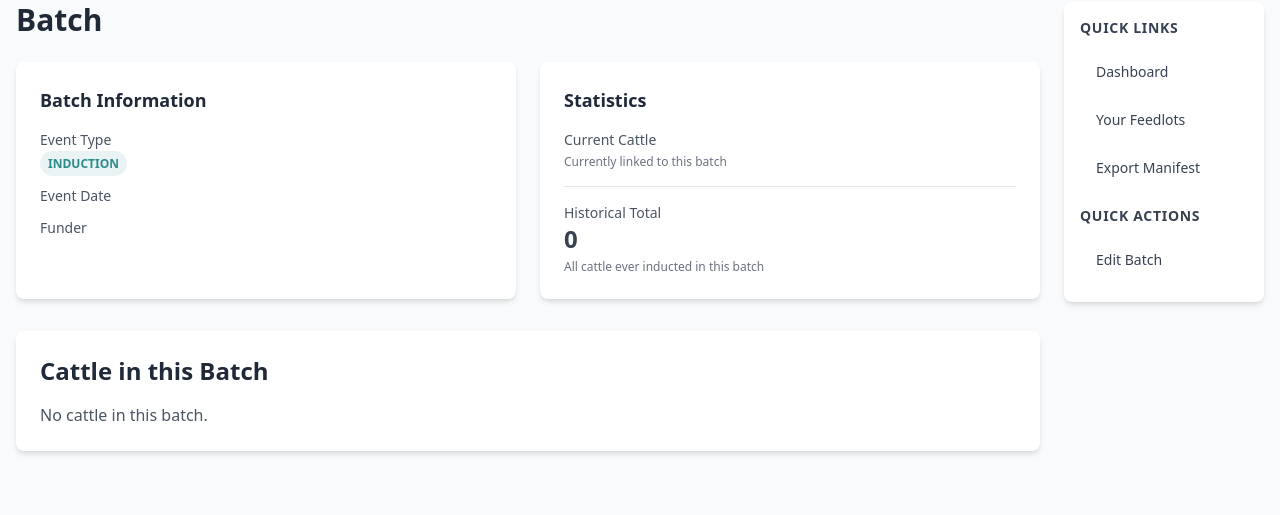
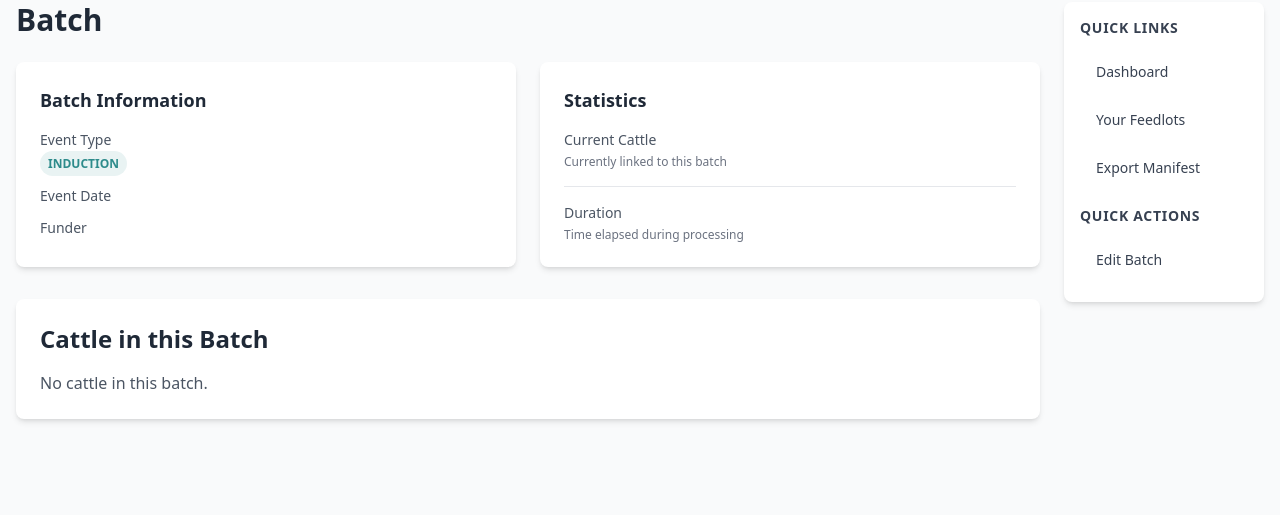
Before and after one commit to CoreNeuroHub/herdlinx-saas, a Flask app: template app/templates/feedlot/batches/view.html in a window 1280 px wide. Shown: the part 159-674 px from the top of the page. Run offline with Flask 3, Linux system fonts and the light colour scheme; the template is opened without the code that fills it, so the values that code supplies are empty; some libraries are stand-ins or nearby versions.

Commit message:
added time duration of events

```diff
--- a/app/templates/feedlot/batches/view.html
+++ b/app/templates/feedlot/batches/view.html
@@ -43,13 +43,15 @@
                 <div class="space-y-4">
                     <div>
                         <p class="text-sm text-gray-600">Current Cattle</p>
-                        <p class="text-3xl font-bold text-teal" data-testid="batch-current-cattle-count">{{ batch.cattle_count }}</p>
+                        <p class="text-3xl font-bold text-teal" data-testid="batch-current-cattle-count">{{
+                            batch.cattle_count }}</p>
                         <p class="text-xs text-gray-500 mt-1">Currently linked to this batch</p>
                     </div>
                     <div class="border-t pt-4">
-                        <p class="text-sm text-gray-600">Historical Total</p>
-                        <p class="text-2xl font-bold text-gray-700" data-testid="batch-historical-cattle-count">{{ batch.historical_cattle_count or 0 }}</p>
-                        <p class="text-xs text-gray-500 mt-1">All cattle ever inducted in this batch</p>
+                        <p class="text-sm text-gray-600">Duration</p>
+                        <p class="text-2xl font-bold text-gray-700" data-testid="batch-duration">{{ batch.duration }}
+                        </p>
+                        <p class="text-xs text-gray-500 mt-1">Time elapsed during processing</p>
                     </div>
                 </div>
             </div>
@@ -67,7 +69,8 @@
                             <th class="px-6 py-3 text-left text-xs font-medium text-gray-500 uppercase">LF Tag</th>
                             <th class="px-6 py-3 text-left text-xs font-medium text-gray-500 uppercase">UHF Tag</th>
                             <th class="px-6 py-3 text-left text-xs font-medium text-gray-500 uppercase">Weight</th>
-                            <th class="px-6 py-3 text-left text-xs font-medium text-gray-500 uppercase">Cattle Status</th>
+                            <th class="px-6 py-3 text-left text-xs font-medium text-gray-500 uppercase">Cattle Status
+                            </th>
                             <th class="px-6 py-3 text-left text-xs font-medium text-gray-500 uppercase">Actions</th>
                         </tr>
                     </thead>
@@ -91,13 +94,13 @@
                             <td class="px-6 py-4 whitespace-nowrap text-sm">
                                 <div class="flex gap-3 items-center">
                                     <a href="{{ url_for('feedlot.view_cattle', feedlot_id=feedlot._id, cattle_id=c._id) }}"
-                                       data-testid="view-cattle-link-{{ c._id }}"
-                                       class="text-teal hover:opacity-80">View Cattle</a>
+                                        data-testid="view-cattle-link-{{ c._id }}"
+                                        class="text-teal hover:opacity-80">View Cattle</a>
                                     {% if c.get('pen_id') %}
                                     <span class="text-gray-400">|</span>
                                     <a href="{{ url_for('feedlot.view_pen', feedlot_id=feedlot._id, pen_id=c.pen_id) }}"
-                                       data-testid="view-pen-link-{{ c._id }}"
-                                       class="text-teal hover:opacity-80">View Pen</a>
+                                        data-testid="view-pen-link-{{ c._id }}" class="text-teal hover:opacity-80">View
+                                        Pen</a>
                                     {% endif %}
                                 </div>
                             </td>
@@ -112,20 +115,30 @@
         </div>
     </div>
     {% block actions_sidebar %}
-    <div id="actions-sidebar" data-testid="batch-view-actions-sidebar" class="bg-white rounded-lg shadow-md p-4 md:min-w-[200px] md:max-w-[200px] flex-shrink-0">
+    <div id="actions-sidebar" data-testid="batch-view-actions-sidebar"
+        class="bg-white rounded-lg shadow-md p-4 md:min-w-[200px] md:max-w-[200px] flex-shrink-0">
         <!-- Quick Links Section -->
         <h3 class="text-sm font-semibold text-gray-700 mb-3 uppercase tracking-wider">Quick Links</h3>
         <div class="space-y-1 mb-4">
-            <a href="{{ url_for('feedlot.dashboard', feedlot_id=feedlot._id) }}" data-testid="quick-links-dashboard" class="block px-4 py-2 text-sm text-gray-700 hover:bg-gray-100 hover:text-gray-900 transition-colors rounded">Dashboard</a>
-            <a href="{{ url_for('top_level.feedlot_hub') }}" data-testid="quick-links-feedlot-hub" class="block px-4 py-2 text-sm text-gray-700 hover:bg-gray-100 hover:text-gray-900 transition-colors rounded">Your Feedlots</a>
-            <a href="{{ url_for('feedlot.export_manifest', feedlot_id=feedlot._id) }}" data-testid="quick-links-export-manifest" class="block px-4 py-2 text-sm text-gray-700 hover:bg-gray-100 hover:text-gray-900 transition-colors rounded">Export Manifest</a>
+            <a href="{{ url_for('feedlot.dashboard', feedlot_id=feedlot._id) }}" data-testid="quick-links-dashboard"
+                class="block px-4 py-2 text-sm text-gray-700 hover:bg-gray-100 hover:text-gray-900 transition-colors rounded">Dashboard</a>
+            <a href="{{ url_for('top_level.feedlot_hub') }}" data-testid="quick-links-feedlot-hub"
+                class="block px-4 py-2 text-sm text-gray-700 hover:bg-gray-100 hover:text-gray-900 transition-colors rounded">Your
+                Feedlots</a>
+            <a href="{{ url_for('feedlot.export_manifest', feedlot_id=feedlot._id) }}"
+                data-testid="quick-links-export-manifest"
+                class="block px-4 py-2 text-sm text-gray-700 hover:bg-gray-100 hover:text-gray-900 transition-colors rounded">Export
+                Manifest</a>
         </div>
 
         <!-- Quick Actions Section -->
         <h3 class="text-sm font-semibold text-gray-700 mb-3 uppercase tracking-wider">Quick Actions</h3>
         <div class="space-y-1">
             {% block actions_items %}
-            <a href="{{ url_for('feedlot.edit_batch', feedlot_id=feedlot._id, batch_id=batch._id) }}" data-testid="quick-actions-edit-batch" class="block px-4 py-2 text-sm text-gray-700 hover:bg-gray-100 hover:text-gray-900 transition-colors rounded">Edit Batch</a>
+            <a href="{{ url_for('feedlot.edit_batch', feedlot_id=feedlot._id, batch_id=batch._id) }}"
+                data-testid="quick-actions-edit-batch"
+                class="block px-4 py-2 text-sm text-gray-700 hover:bg-gray-100 hover:text-gray-900 transition-colors rounded">Edit
+                Batch</a>
             {% endblock %}
         </div>
     </div>
```
Also changed, not shown: app/routes/feedlot_routes.py (+19 -2 lines).
